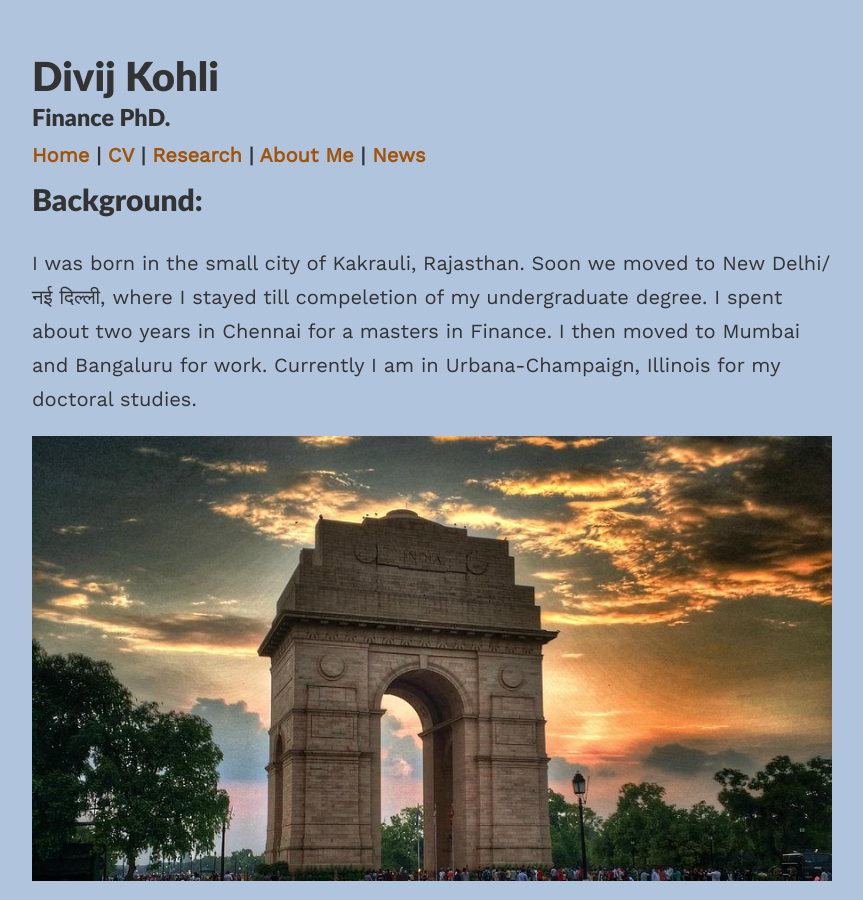
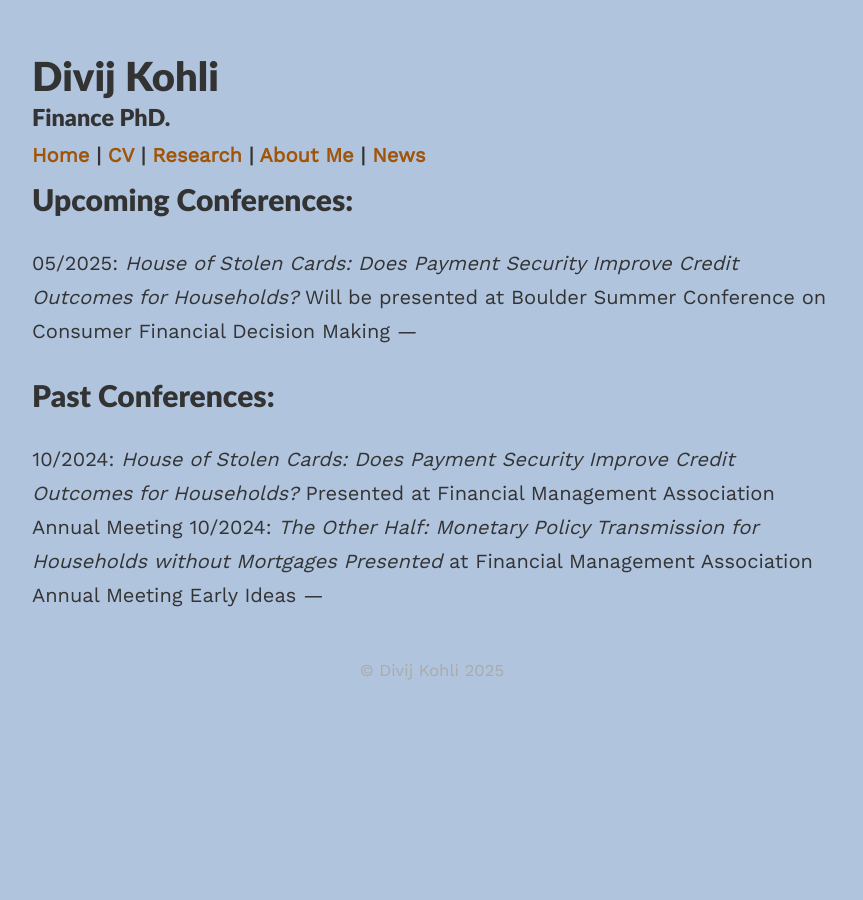
Before and after one commit to divijkohli/divijkohli.github.io, a Jekyll site: the page built from _pages/news.md, in a window 1280 px wide and 900 px high. Shown: the whole window, without its empty margins (208-1071 px from the left). Built offline with Jekyll 4.4.1, drawn with Linux system fonts in a browser that asks for light colours; nearby versions of some CDN libraries; some of the changed text lies outside the part shown.

Commit message:
Update news.md

```diff
--- a/_pages/news.md
+++ b/_pages/news.md
@@ -1,42 +1,13 @@
 ---
 layout: default
-title: "About Me"
-permalink: /aboutme/
+title: "News"
+permalink: /news/
 ---
 
-## Background:
-I was born in the small city of Kakrauli, Rajasthan. Soon we moved to New Delhi/ नई दिल्ली, where I stayed till compeletion of my undergraduate degree. I spent about two years in Chennai for a masters in Finance. I then moved to Mumbai and Bangaluru for work. Currently I am in Urbana-Champaign, Illinois for my doctoral studies.
-<div style="text-align: center;">
-    <img src="{{ site.baseurl }}/assets/images/delhi.jpg" alt="" width="800">
-</div>
+## Upcoming Conferences:
+05/2025: _House of Stolen Cards: Does Payment Security Improve Credit Outcomes for Households?_ Will be presented at Boulder Summer Conference on Consumer Financial Decision Making
 ---
-
-## Travel Interest:
-
-Since 2019, I have been doing a lot of solo backpacking all across the world. Apart from travelling in India and USA, I have travelled across Germany, Austria, Hungary, Budapest, Hong Kong, Mexico and Thailand.
-I have my eyes set on Central America as well as Vietnam and China for my next trips.
-  <div style="text-align: center;">
-    <img src="{{ site.baseurl }}/assets/images/travel1.jpg" alt="" width="800">
-</div>
-<div style="text-align: center;">
-    <img src="{{ site.baseurl }}/assets/images/travel2.jpg" alt="" width="800">
-</div>
-<div style="text-align: center;">
-    <img src="{{ site.baseurl }}/assets/images/travel3.jpg" alt="" width="800">
-</div>
+## Past Conferences:
+10/2024: _House of Stolen Cards: Does Payment Security Improve Credit Outcomes for Households?_ Presented at Financial Management Association Annual Meeting
+10/2024: _The Other Half: Monetary Policy Transmission for Households without Mortgages Presented_ at Financial Management Association Annual Meeting Early Ideas
 ---
-
-## Cooking:
-I love cooking, especially North Indian and Indo-Chinese cuisine. I bet I make Michelin star grade Rajma Chawal.
-
----
-
-## Initiative:
-I have been involved with Indian Graduate Students Association at UIUC in the capacity of President. We’re a vibrant community of Indian graduate students on campus, fostering connections, and creating a shared space for meaningful interactions. Our mission is clear: to be your go-to platform for forging connections, providing valuable insights, and ensuring that your journey in this new chapter of life is nothing short of extraordinary.
-You should check out some of the events that we organise including _Diwali on the QUAD_ the biggest campus celebration of Diwali in the US.
-<div style="text-align: center;">
-    <img src="{{ site.baseurl }}/assets/images/diwali1.jpg" alt="" width="800">
-</div>
-<div style="text-align: center;">
-    <img src="{{ site.baseurl }}/assets/images/diwali2.png" alt="" width="800">
-</div>
```
